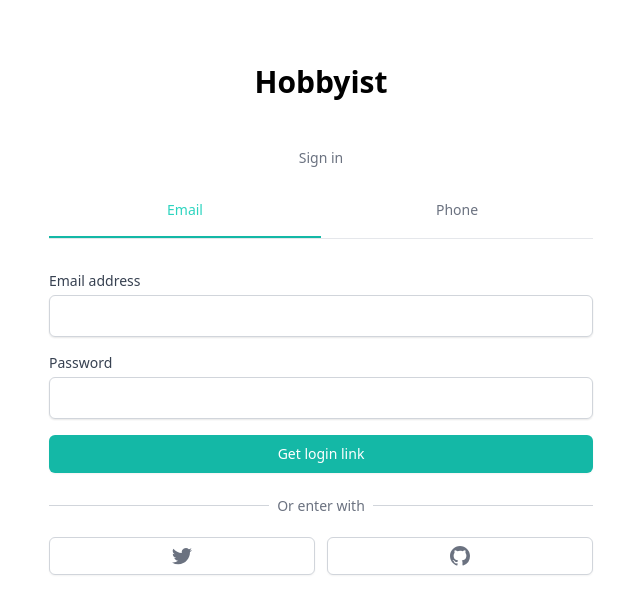
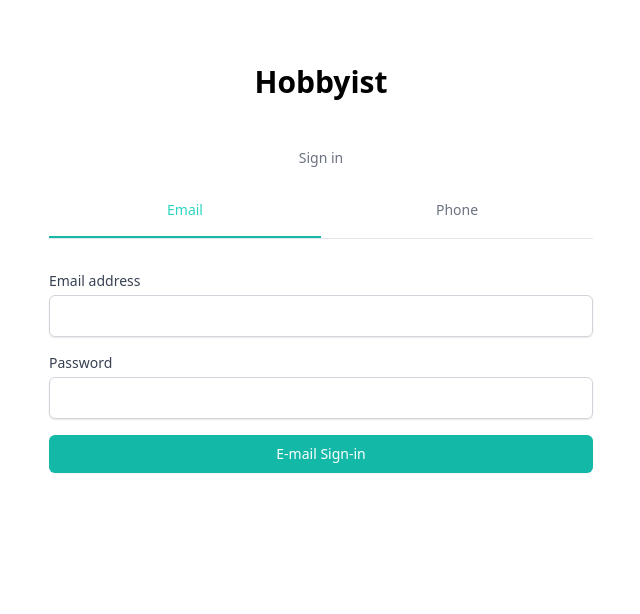
Before and after one commit to JeremyDev87/chidol-market, a Next.js app: page /enter in a window 1280 px wide. Shown: the top 614 px of the page, without its empty margins (319-959 px from the left). Built offline with nearby package versions, Linux system fonts and the light colour scheme.

Commit message:
<feat>: Create Password Authorfication - 비번 인증으로 지금은 비번 인증 안하고 1234로 db에 밀어만 둠 - 비번 암호화와 인증과정 해야함

```diff
--- a/pages/api/users/enter.tsx
+++ b/pages/api/users/enter.tsx
@@ -20,13 +20,14 @@ async function handler(
 	req: NextApiRequest,
 	res: NextApiResponse<ResponseType>
 ) {
-	const { email, phone } = req.body;
+	const { email, phone, password } = req.body;
 	const user = phone ? { phone: phone } : email ? { email } : null;
 	if (!user) {
 		return res.status(400).json({
 			ok: false,
 		});
 	}
+
 	const payload = Math.floor(100000 + Math.random() * 900000) + "";
 	const token = await client.token.create({
 		data: {
@@ -38,6 +39,7 @@ async function handler(
 					},
 					create: {
 						name: "Anoymous",
+						password: "1234",
 						...user,
 					},
 				},
@@ -45,28 +47,29 @@ async function handler(
 		},
 	});
 	console.log(token);
-	if (phone) {
-		// await twilioClient.messages.create({
-		// 	messagingServiceSid: process.env.TWILIO_MSID,
-		// 	to: process.env.MYPHONE!,
-		// 	body: `인증번호 : ${payload}`,
-		// });
-	} else if (email) {
-		const sendEmail = await transporter
-			.sendMail({
-				from: `soundbrokaz <soundbrokaz@gmail.com>`,
-				to: email,
-				subject: "취돌 인증메일",
-				text: `인증번호 : ${payload}`,
-				html: `         <div style="text-align: center;">
-				<h3 style="color: #FA5882">취돌 인증 메일</h3>
-				<br />
-				<p>인증번호 :  ${payload}</p>
-			  </div>`,
-			})
-			.then((result: any) => console.log(result))
-			.catch((err: any) => console.log(err));
-	}
+	console.log(password);
+	// if (phone) {
+	// 	await twilioClient.messages.create({
+	// 		messagingServiceSid: process.env.TWILIO_MSID,
+	// 		to: process.env.MYPHONE!,
+	// 		body: `인증번호 : ${payload}`,
+	// 	});
+	// } else if (email) {
+	// 	const sendEmail = await transporter
+	// 		.sendMail({
+	// 			from: `soundbrokaz <soundbrokaz@gmail.com>`,
+	// 			to: email,
+	// 			subject: "취돌 인증메일",
+	// 			text: `인증번호 : ${payload}`,
+	// 			html: `         <div style="text-align: center;">
+	// 			<h3 style="color: #FA5882">Hobbyist 인증 메일</h3>
+	// 			<br />
+	// 			<p>인증번호 :  ${payload}</p>
+	// 		  </div>`,
+	// 		})
+	// 		.then((result: any) => console.log(result))
+	// 		.catch((err: any) => console.log(err));
+	// }
 	return res.status(200).json({
 		ok: true,
 	});
--- a/pages/enter.tsx
+++ b/pages/enter.tsx
@@ -12,21 +12,14 @@ interface EnterForm {
 	phone?: string;
 	password: string;
 }
-interface TokenForm {
-	token: string;
-}
 interface MutationResult {
 	ok: boolean;
 }
 const Enter: NextPage = () => {
 	const [enter, { loading, data, error }] =
 		useMutation<MutationResult>("/api/users/enter");
-	const [confirmToken, { loading: tokenLoading, data: tokenData }] =
-		useMutation<MutationResult>("/api/users/confirm");
 	const [method, setMethod] = useState<"email" | "phone">("email");
 	const { register, watch, reset, handleSubmit } = useForm<EnterForm>();
-	const { register: tokenRegister, handleSubmit: tokenHandleSubmit } =
-		useForm<TokenForm>();
 	const onEmailClick = () => {
 		reset();
 		setMethod("email");
@@ -39,40 +32,17 @@ const Enter: NextPage = () => {
 		if (loading) return;
 		enter(validForm);
 	};
-	const onTokenValid = (validForm: TokenForm) => {
-		if (tokenLoading) return;
-		confirmToken(validForm);
-	};
 	const router = useRouter();
 	useEffect(() => {
-		if (tokenData?.ok) {
+		if (data?.ok) {
 			router.push("/");
 		}
-	}, [tokenData, router]);
+	}, [data, router]);
 
 	return (
 		<div className="mt-16 px-4">
 			<h3 className="text-3xl font-bold text-center">Hobbyist</h3>
 			<div className="mt-12">
-				{data?.ok ? (
-					<form
-						onSubmit={tokenHandleSubmit(onTokenValid)}
-						className="flex flex-col mt-8 space-y-4"
-					>
-						<Input
-							register={tokenRegister("token", {
-								required: true,
-							})}
-							name="Token"
-							label="Token"
-							type="number"
-							required
-						/>
-						<Button text={loading ? "Loading" : "Confirm Token"} />
-					</form>
-				) : (
-					<>
-						{" "}
 				<div className="flex flex-col items-center">
 					<h5 className="text-sm text-gray-500 font-medium">
 						Sign in
@@ -141,60 +111,12 @@ const Enter: NextPage = () => {
 						required
 					/>
 					{method === "email" ? (
-								<Button
-									text={
-										loading ? "Loading" : "Get login link"
-									}
-								/>
+						<Button text={loading ? "Loading" : "E-mail Sign-in"} />
 					) : null}
 					{method === "phone" ? (
-								<Button
-									text={
-										loading
-											? "Loading"
-											: "Get one-time password"
-									}
-								/>
+						<Button text={loading ? "Loading" : "Mobile Sign-in"} />
 					) : null}
 				</form>
-					</>
-				)}
-				<div className="mt-8">
-					<div className="relative">
-						<div className="absolute w-full border-t border-gray-300" />
-						<div className="relative -top-3 text-center ">
-							<span className="bg-white px-2 text-sm text-gray-500">
-								Or enter with
-							</span>
-						</div>
-					</div>
-					<div className="grid grid-cols-2 mt-2 gap-3">
-						<button className="flex justify-center items-center py-2 px-4 border border-gray-300 rounded-md shadow-sm bg-white text-sm font-medium text-gray-500 hover:bg-gray-50">
-							<svg
-								className="w-5 h-5"
-								aria-hidden="true"
-								fill="currentColor"
-								viewBox="0 0 20 20"
-							>
-								<path d="M6.29 18.251c7.547 0 11.675-6.253 11.675-11.675 0-.178 0-.355-.012-.53A8.348 8.348 0 0020 3.92a8.19 8.19 0 01-2.357.646 4.118 4.118 0 001.804-2.27 8.224 8.224 0 01-2.605.996 4.107 4.107 0 00-6.993 3.743 11.65 11.65 0 01-8.457-4.287 4.106 4.106 0 001.27 5.477A4.073 4.073 0 01.8 7.713v.052a4.105 4.105 0 003.292 4.022 4.095 4.095 0 01-1.853.07 4.108 4.108 0 003.834 2.85A8.233 8.233 0 010 16.407a11.616 11.616 0 006.29 1.84" />
-							</svg>
-						</button>
-						<button className="flex justify-center items-center py-2 px-4 border border-gray-300 rounded-md shadow-sm bg-white text-sm font-medium text-gray-500 hover:bg-gray-50">
-							<svg
-								className="w-5 h-5"
-								aria-hidden="true"
-								fill="currentColor"
-								viewBox="0 0 20 20"
-							>
-								<path
-									fillRule="evenodd"
-									d="M10 0C4.477 0 0 4.484 0 10.017c0 4.425 2.865 8.18 6.839 9.504.5.092.682-.217.682-.483 0-.237-.008-.868-.013-1.703-2.782.605-3.369-1.343-3.369-1.343-.454-1.158-1.11-1.466-1.11-1.466-.908-.62.069-.608.069-.608 1.003.07 1.531 1.032 1.531 1.032.892 1.53 2.341 1.088 2.91.832.092-.647.35-1.088.636-1.338-2.22-.253-4.555-1.113-4.555-4.951 0-1.093.39-1.988 1.029-2.688-.103-.253-.446-1.272.098-2.65 0 0 .84-.27 2.75 1.026A9.564 9.564 0 0110 4.844c.85.004 1.705.115 2.504.337 1.909-1.296 2.747-1.027 2.747-1.027.546 1.379.203 2.398.1 2.651.64.7 1.028 1.595 1.028 2.688 0 3.848-2.339 4.695-4.566 4.942.359.31.678.921.678 1.856 0 1.338-.012 2.419-.012 2.747 0 .268.18.58.688.482A10.019 10.019 0 0020 10.017C20 4.484 15.522 0 10 0z"
-									clipRule="evenodd"
-								/>
-							</svg>
-						</button>
-					</div>
-				</div>
 			</div>
 		</div>
 	);
```
Lines whose indentation alone changed are shown as unchanged.
